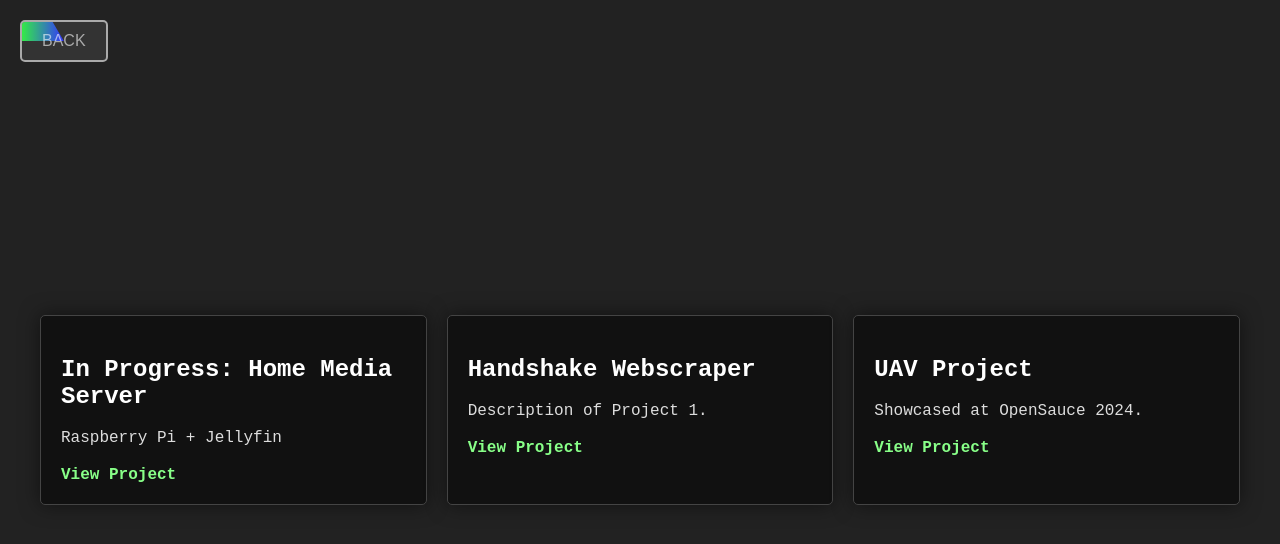
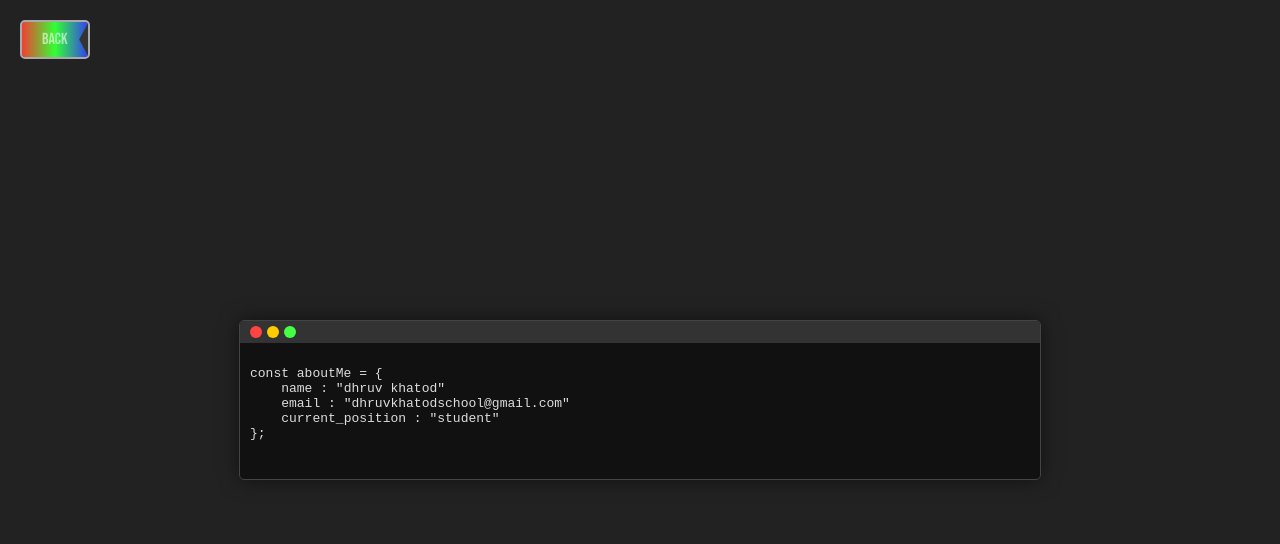
Before and after one commit to dkhatod/dk-website, a plain HTML site: page pages/about.html in a window 1280 px wide. Drawn offline with Linux system fonts and the light colour scheme.

```diff
--- a/pages/about.html
+++ b/pages/about.html
@@ -1,33 +1,37 @@
-
+<link rel="stylesheet" href="../styles/about.css">
+<link rel="stylesheet" href="../styles/back-button.css">
 <!DOCTYPE html>
 <html lang="en">
+    <link rel="preconnect" href="https://fonts.gstatic.com">
+    <link href="https://fonts.googleapis.com/css2?family=Bebas+Neue&display=swap" rel="stylesheet">
 <head>
     <meta charset="UTF-8">
     <meta name="viewport" content="width=device-width, initial-scale=1.0">
-    <title>Projects Showcase</title>
-    <link rel="stylesheet" href="../styles/projects.css">
-    <link rel="stylesheet" href="../styles/back-button.css">
+    <title>About Me</title>
 </head>
 <a href="../index.html" class="back-button" aria-label="Back">Back</a>
 <body>
 
+<div class="terminal">
+    <div class="terminal-header">
+        <div class="terminal-buttons">
+            <span class="terminal-button close"></span>
+            <span class="terminal-button minimize"></span>
+            <span class="terminal-button maximize"></span>
+        </div>
+        <span class="terminal-title"></span>
+    </div>
+    <div class="terminal-body">
+        <pre class="terminal-output">
+const aboutMe = {
+    name : "dhruv khatod"
+    email : "dhruvkhatodschool@gmail.com"
+    current_position : "student"
+};
+        </pre>
+    </div>
+</div>
 
-    <div class="projects-container">
-        <div class="project">
-            <h2 class="project-title">In Progress: Home Media Server</h2>
-            <p class="project-description">Raspberry Pi + Jellyfin</p>
-            <a href="#" class="project-link">View Project</a>
-        </div>
-        <div class="project">
-            <h2 class="project-title">Handshake Webscraper</h2>
-            <p class="project-description">Description of Project 1.</p>
-            <a href="#" class="project-link">View Project</a>
-        </div>
-        <div class="project">
-            <h2 class="project-title">UAV Project</h2>
-            <p class="project-description">Showcased at OpenSauce 2024.</p>
-            <a href="#" class="project-link">View Project</a>
-        </div>
-    </div>
+<script src="../scripts/about.js"></script>
 </body>
 </html>
--- a/styles/back-button.css
+++ b/styles/back-button.css
@@ -3,37 +3,30 @@
     top: 20px;
     left: 20px;
     display: inline-block;
-    background-color: rgb(51, 51, 51);
-    color: rgb(170, 170, 170);
-    font-family: "Bebas Neue", sans-serif;
+    padding: 8px 20px;
+    background-color: #333;
+    color: #aaa;
+    font-family: 'Bebas Neue', sans-serif;
     text-transform: uppercase;
     z-index: 1000;
-    padding: 10px 20px;
-    border-width: 2px;
-    border-style: solid;
-    border-color: rgb(170, 170, 170);
-    border-image: initial;
+    border: 2px solid #aaa;
     border-radius: 5px;
     text-decoration: none;
     overflow: hidden;
-    transition: color 0.3s ease 0s, border-color 0.3s ease 0s, background-color 0.3s ease 0s;
+    transition: color 0.3s, border-color 0.3s, background-color 0.3s;
 }
 
 .back-button::before {
     content: "";
     position: absolute;
-    top: -5px;
-    left: -5px;
-    width: calc(100% + 10px);
-    height: calc(100% + 10px);
+    top: -2px;
+    left: -2px;
+    width: calc(100% + 4px);
+    height: calc(100% + 4px);
+    background: linear-gradient(to right, #f00, #0f0, #00f);
     mix-blend-mode: screen;
-    animation-timeline: auto;
-    animation-range-start: normal;
-    animation-range-end: normal;
     clip-path: polygon(0% 0%, 100% 0%, 85% 50%, 100% 100%, 0% 100%);
-    background: linear-gradient(to right, rgb(255, 0, 0), rgb(0, 255, 0), rgb(0, 0, 255));
-    animation: auto ease 0s 1 normal none running none;
-    transition: transform 0.3s ease 0s;
+    transition: transform 0.3s;
 }
 
 .back-button:hover {
@@ -42,7 +35,7 @@
     border-color: transparent;
 }
 
-.back-button:hover:before {
+.back-button:hover::before {
     animation: glitch 1s infinite linear alternate-reverse;
 }
 
```
Also changed, not shown: index.html (+2 -1 lines), pages/experiences.html (added, +13 -0 lines), styles/about.css (line endings or trailing spaces), styles/experiences.css (added).
